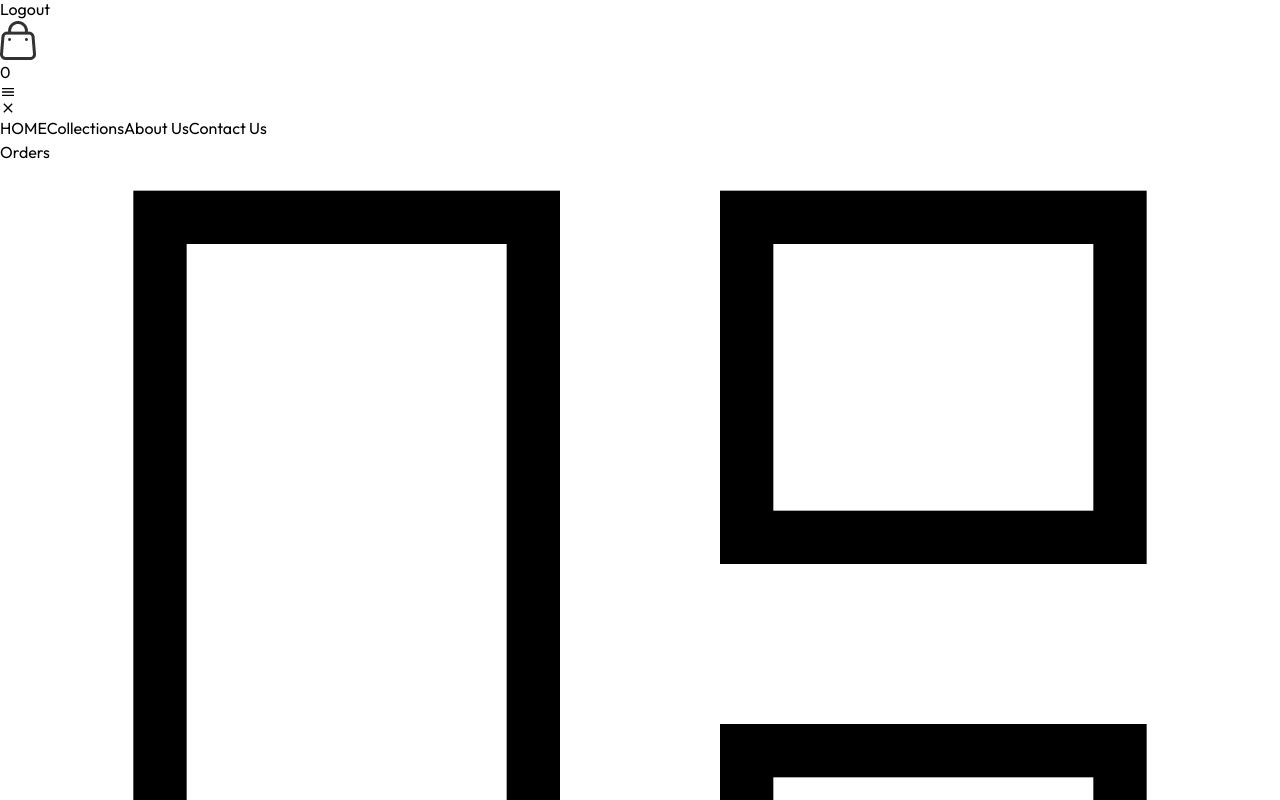
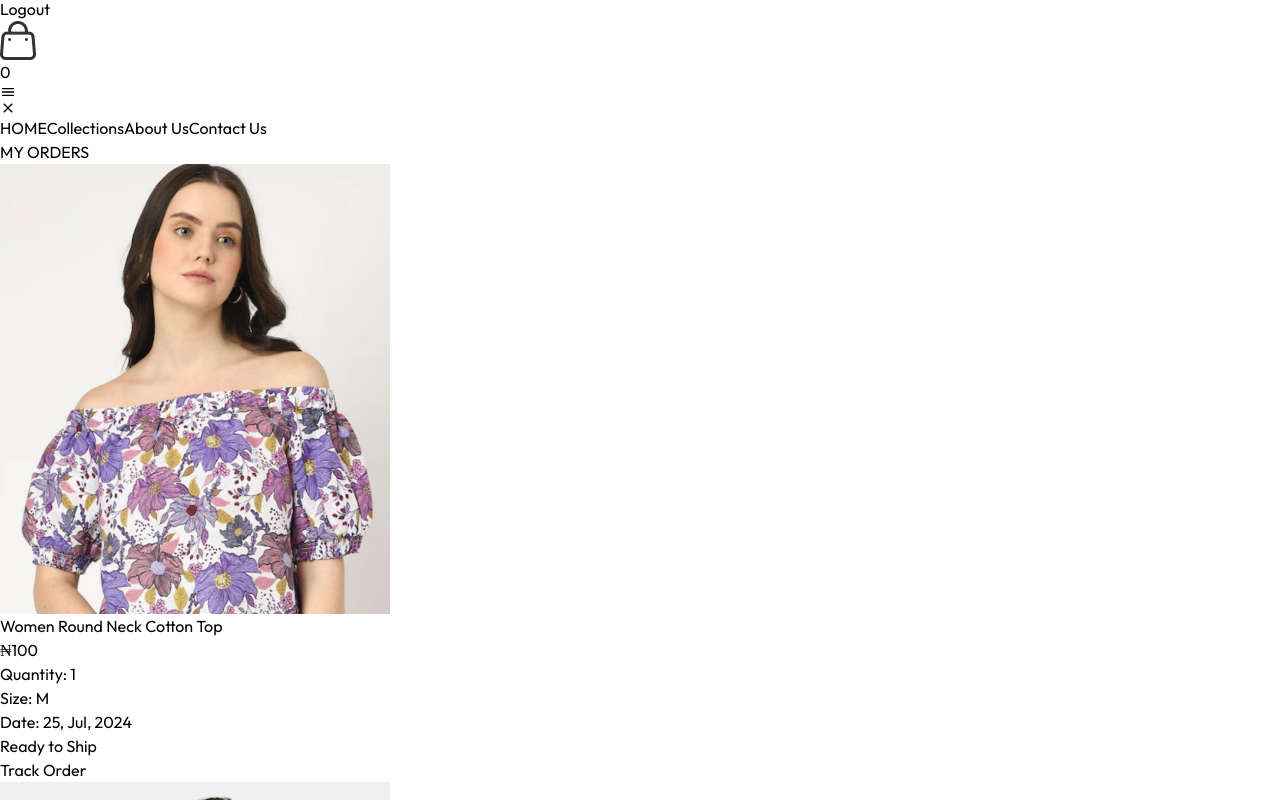
Before and after one commit to strakins/ClothShop, a React (Vite) app in the folder client/: page /orders in a window 1280 px wide. Shown: the part 300-1100 px from the top of the page. Built offline with nearby package versions, Linux system fonts and the light colour scheme.

Commit message:
Orders and Login Page

```diff
--- a/client/src/components/Navbar.jsx
+++ b/client/src/components/Navbar.jsx
@@ -39,7 +39,7 @@ const Navbar = () => {
             </div>
 
             <div className='group relative'>
-                <img src={assets.profile_icon} alt='profile' className='w-4 cursor-pointer' />
+                <Link to='/login'><img src={assets.profile_icon} alt='profile' className='w-4 cursor-pointer' /></Link>
                 <div className='group-hover:block hidden right-0 pt-4 absolute dropdown-menu'>
                     <div className='flex flex-col gap-2 w-36 py-3 px-5 bg-slate-400 text-gray-100 rounded'>
                         <p className='cursor-pointer hover:text-blue-600'>My Profile</p>
--- a/client/src/pages/Login.jsx
+++ b/client/src/pages/Login.jsx
@@ -1,7 +1,17 @@
+import { useState } from "react"
 
 const login = () => {
+
+  const [currentState, setCurrentState] = useState("Sign up")
   return (
-    <div>login</div>
+    <form className="flex flex-col items-center w-90% sm:max-w-96 m-auto mt-14 gap-4 text-gray-800">
+      <div className="inline-flex items-center gap-2 mb-2 mt-10">
+        <p className="prata-regular text-xl font-bold capitalize">{currentState}</p>
+        <hr className="border-none h-[1.5px] w-8 bg-gray-800" />
+      </div>
+      <input type="text" className="w-full px-3 py-2 border border-gray-800" placeholder="Name"/>
+      <input type="email" className="w-full px-3 py-2 border border-gray-800" placeholder="Email"/>
+    </form>
   )
 }
 
--- a/client/src/pages/Orders.jsx
+++ b/client/src/pages/Orders.jsx
@@ -1,8 +1,45 @@
+import { useContext } from "react";
+import { ShopContext } from '../context/ShopContext';
+import Title from '../components/Title';
 
 const Orders = () => {
+
+  const {products, currency} = useContext(ShopContext)
   return (
-    <div>Orders</div>
-    // 4:34
+    <section className="border-t pt-16">
+      <div className="text-2xl">
+        <Title text1={"MY"} text2={"ORDERS"}/>
+      </div>
+
+      <div className="">
+        {
+          products.slice(0,4).map((item, i) => (
+            <div key={i} className="py-4 border-t text-gray-700 flex flex-col md:flex-row md:items-center md:justify-between gap-4">
+              <div className="flex items-start gap-6 text-sm">
+                <img src={item.image[0]} alt="" className="w-16 sm:w-20" />
+                <div className="ml-4">
+                  <p className="sm:text-base font-medium">{item.name}</p>
+                  <div className="flex items-center gap-3 text-base text-gray-700 mt-1">
+                    <p className="text-lg">{currency}{item.price}</p>
+                    <p>Quantity: 1</p>
+                    <p>Size: M</p>
+                  </div>
+                  <p className="mt-2">Date: <span>25, Jul, 2024</span></p>
+                </div>
+              </div>
+              <div className="md:w-1/2 flex justify-between">
+                  <div className="flex items-center gap-2">
+                    <p className="min-w-2 h-2 rounded-full bg-green-500"></p>
+                    <p className="text-sm sm:text-base">Ready to Ship</p>
+                  </div>
+              </div>
+              <button className="border px-4 py-2 text-sm font-medium rounded-sm">Track Order</button>
+            </div>
+          ))
+        }
+      </div>
+    </section>
+
   )
 }
 
```
